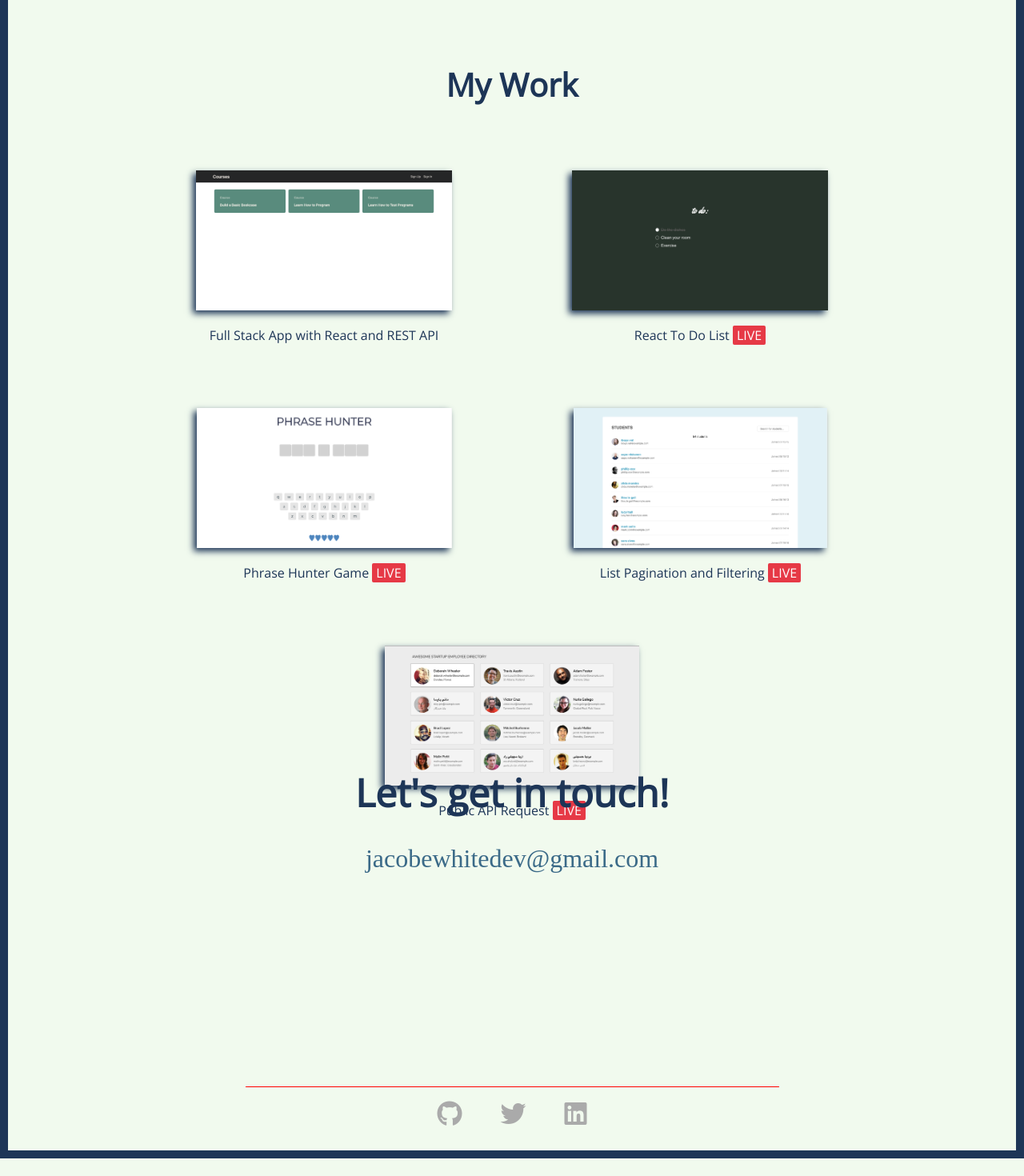
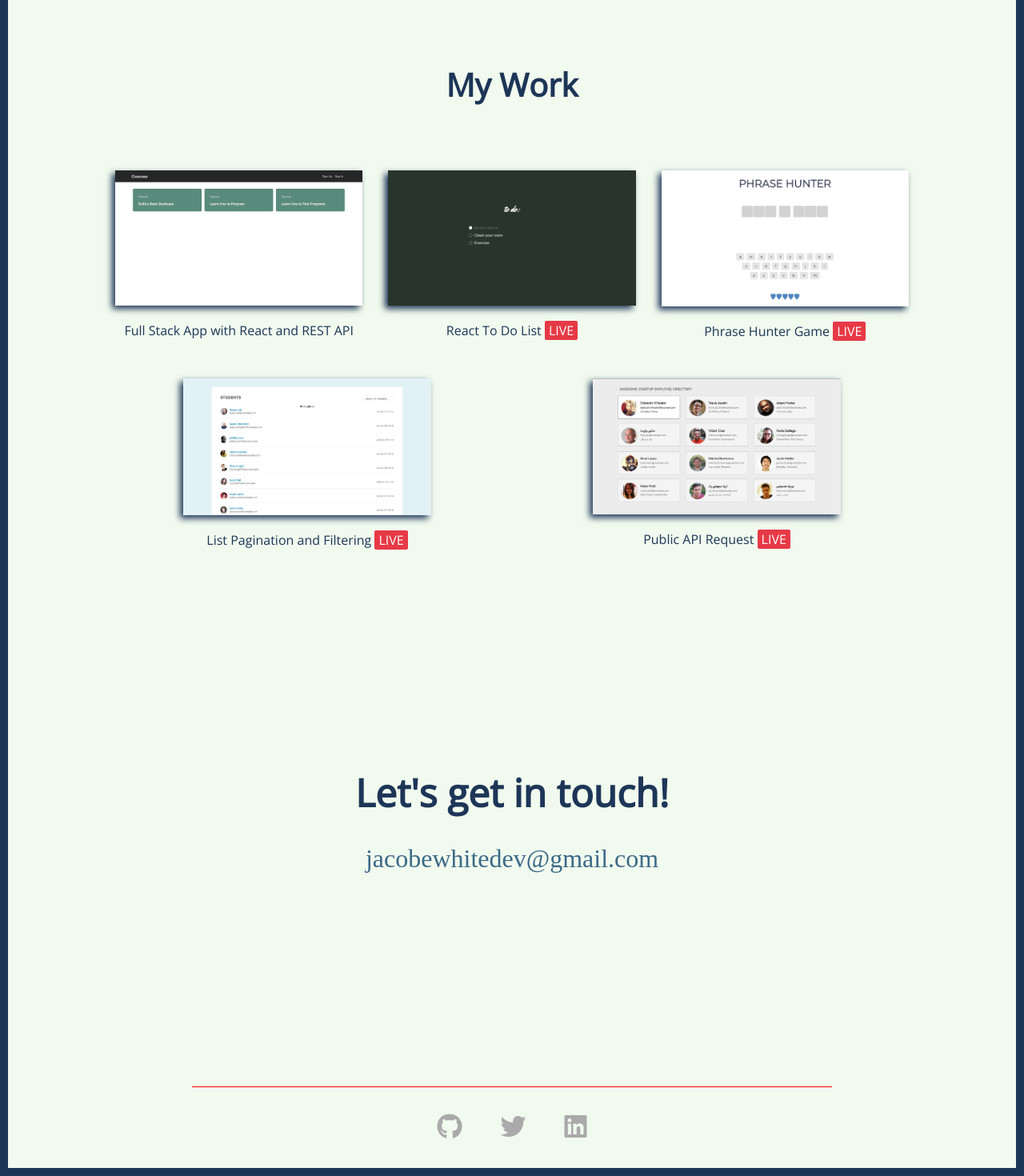
Before and after one commit to jacoberick/jacob-white-portfolio-site, a React (Create React App) app: page / in a window 1280 px wide. Shown: the part 1148-2618 px from the top of the page at 80% size. Before the commit the page ends 2596 px from the top, so only its background shows below. Built offline with nearby package versions, Linux system fonts and the light colour scheme.

Commit message:
Update to the UI :)

```diff
--- a/package.json
+++ b/package.json
@@ -30,5 +30,8 @@
       "last 1 firefox version",
       "last 1 safari version"
     ]
+  },
+  "devDependencies": {
+    "jquery": "^3.5.1"
   }
 }
--- a/src/components/Footer.js
+++ b/src/components/Footer.js
@@ -4,7 +4,9 @@ import LinkIcons from "./LinkIcons";
 const Footer = () => {
   return (
     <div id="footerSection">
-      <LinkIcons />
+      <div className="container">
+        <LinkIcons />
+      </div>
     </div>
   );
 };
--- a/src/components/Header.js
+++ b/src/components/Header.js
@@ -1,17 +1,34 @@
 /* eslint-disable */
-import React from "react";
+import React, { useEffect } from "react";
+import $ from "jquery";
 
 const Header = () => {
+  useEffect(() => {
+    $(document).on("click", ".header a", function(e) {
+      e.preventDefault();
+      let section = $(e.target).attr("href");
+      let top = $(section).offset().top - 200;
+      $("html, body").animate(
+        {
+          scrollTop: top
+        },
+        1000
+      );
+    });
+  });
+
+  const animateTo = e => {};
+
   return (
     <header className="header">
       <nav className="nav">
-        <a className="logo-text" href="">
+        <a className="logo-text" href="#skipToContent">
           JW
         </a>
         <hr id="line" />
         <div className="nav-right">
+          <a href="#aboutSection">about</a>
           <a href="#myWorkHeader">work</a>
-          <a href="#aboutSection">about</a>
           <a href="">resume</a>
           <a href="#ContactSection">contact</a>
         </div>
--- a/src/components/Quote.js
+++ b/src/components/Quote.js
@@ -4,7 +4,7 @@ import LinkIcons from "./LinkIcons";
 
 const Quote = () => {
   return (
-    <div className="quote-section">
+    <div className="quote-section" id="skipToContent">
       <h1 id="quote">Hi, I'm Jacob White.</h1>
       <h2 id="sub-quote">A Full Stack Web Developer</h2>
       <LinkIcons />
--- a/src/components/Work.js
+++ b/src/components/Work.js
@@ -5,6 +5,7 @@ const Work = () => {
     <div className="my-work-section">
       <h1 id="myWorkHeader">My Work</h1>
       <div className="portfolio">
+        <div className="portfolio__inner">
           <a
             rel="noopener noreferrer"
             target="_blank"
@@ -58,6 +59,7 @@ const Work = () => {
           </a>
         </div>
       </div>
+    </div>
   );
 };
 
--- a/src/styles/styles.css
+++ b/src/styles/styles.css
@@ -111,6 +111,7 @@ body #aboutSection {
   align-items: center;
   justify-content: space-around;
   margin: 3rem 10rem;
+  position: relative;
 }
 body #aboutSection #aboutPic {
   height: 250px;
@@ -137,32 +138,47 @@ body #aboutSection p .first-letter {
   border-radius: 5px;
 }
 body .my-work-section {
-  height: 90vh;
+  min-height: 90vh;
   margin-bottom: 10rem;
+  padding: 0 2rem;
 }
 body .my-work-section #myWorkHeader {
   text-align: center;
   font-family: "Open Sans", sans-serif;
   color: #1D3557;
   font-size: 2.5rem;
+  margin-bottom: 5rem;
 }
-body .my-work-section .portfolio {
-  margin: 5rem 10rem 0rem 10rem;
+body .my-work-section .portfolio__inner {
+  max-width: 1024px;
+  width: 100%;
+  margin: 0 auto;
   display: flex;
   justify-content: space-around;
   flex-wrap: wrap;
 }
 body .my-work-section .portfolio a {
+  width: 33.33%;
   text-decoration: none;
-  padding-bottom: 4rem;
+  padding: 0 1rem 2rem;
+}
+@media only screen and (max-width: 1024px) {
+  body .my-work-section .portfolio a {
+    width: 50%;
+  }
+}
+@media only screen and (max-width: 650px) {
+  body .my-work-section .portfolio a {
+    width: 100%;
+  }
 }
 body .my-work-section .portfolio a img {
-  height: 175px;
+  width: 100%;
   transition: transform 0.2s;
   box-shadow: -4px 4px 8px #1D3557;
 }
 body .my-work-section .portfolio a img:hover {
-  transform: scale(1.2);
+  transform: scale(1.1);
 }
 body .my-work-section .portfolio a p {
   color: #1D3557;
@@ -179,7 +195,7 @@ body .my-work-section .portfolio a .live:hover {
   background-color: #3B6A88;
 }
 body #ContactSection {
-  height: 50vh;
+  min-height: 50vh;
 }
 body #ContactSection .contactHeader {
   font-family: "Open Sans", sans-serif;
@@ -196,15 +212,19 @@ body #ContactSection a {
 body #ContactSection a:hover {
   color: #E63946;
 }
-body #footerSection {
-  height: 10vh;
+body #footerSection .container {
+  max-width: 50rem;
+  width: 100%;
+  margin: 0 auto;
   display: flex;
   justify-content: center;
 }
 body #footerSection .link-icons {
+  width: 100%;
   font-size: 2rem;
+  padding: 2rem 0;
   border-top: 1px solid red;
-  padding: 1rem 15rem;
+  text-align: center;
 }
 body #footerSection .link-icons .fa-twitter {
   margin: 0 3rem;
--- a/src/styles/styles.sass
+++ b/src/styles/styles.sass
@@ -117,6 +117,7 @@ body
     align-items: center
     justify-content: space-around
     margin: 3rem 10rem
+    position: relative
     // padding-top: 15rem
 
     #aboutPic
@@ -144,32 +145,46 @@ body
         border-radius: 5px
 
   .my-work-section
-    height: 90vh
+    min-height: 90vh
     margin-bottom: 10rem
+    padding: 0 2rem
 
     #myWorkHeader
       text-align: center
       font-family: 'Open Sans', sans-serif
       color: $primary
       font-size: 2.5rem
+      margin-bottom: 5rem
 
     .portfolio
-      margin: 5rem 10rem 0rem 10rem
-      display: flex
-      justify-content: space-around
-      flex-wrap: wrap
+      // margin: 5rem 10rem 0rem 10rem
+
+      &__inner
+        max-width: 1024px
+        width: 100%
+        margin: 0 auto
+        display: flex
+        justify-content: space-around
+        flex-wrap: wrap
 
       a
+        width: 33.33%
         text-decoration: none
-        padding-bottom: 4rem
+        padding: 0 1rem 2rem
+
+        @media only screen and (max-width: 1024px)
+          width: 50%
+
+        @media only screen and (max-width: 650px)
+          width: 100%
 
         img
-          height: 175px
+          width: 100%
           transition: transform .2s
           box-shadow: -4px 4px 8px $primary
 
           &:hover
-            transform: scale(1.2)
+            transform: scale(1.1)
 
         p
           color: $primary
@@ -186,7 +201,7 @@ body
             background-color: $secondary
 
   #ContactSection
-    height: 50vh
+    min-height: 50vh
 
     .contactHeader
       font-family: 'Open Sans', sans-serif
@@ -204,14 +219,20 @@ body
         color: $highlight
 
   #footerSection
-    height: 10vh
-    display: flex
-    justify-content: center
+
+    .container
+      max-width: 50rem
+      width: 100%
+      margin: 0 auto
+      display: flex
+      justify-content: center
 
     .link-icons
+      width: 100%
       font-size: 2rem
+      padding: 2rem 0
       border-top: 1px solid red
-      padding: 1rem 15rem
+      text-align: center
 
       .fa-twitter
         margin: 0 3rem
```
Also changed, not shown: 2 other files (tests, documents, lock files or other folders). Lines whose indentation alone changed are shown as unchanged.
